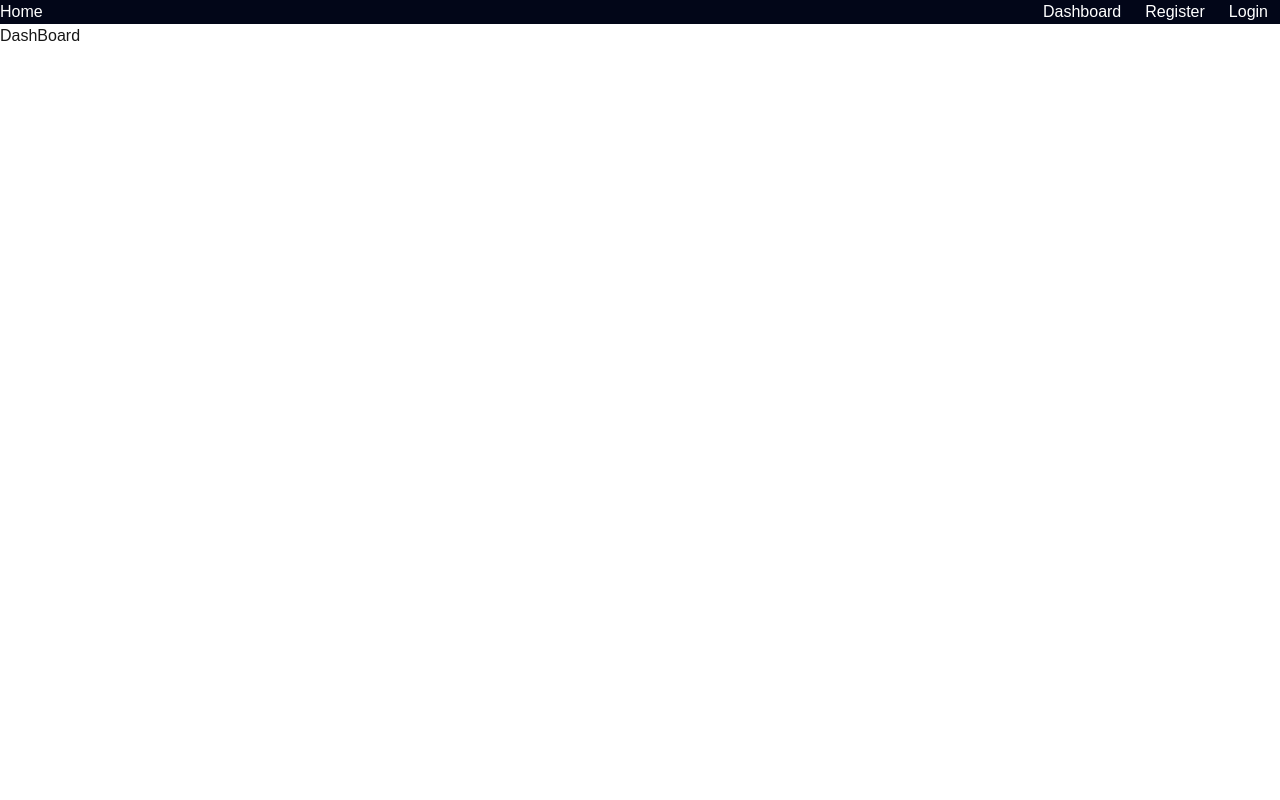
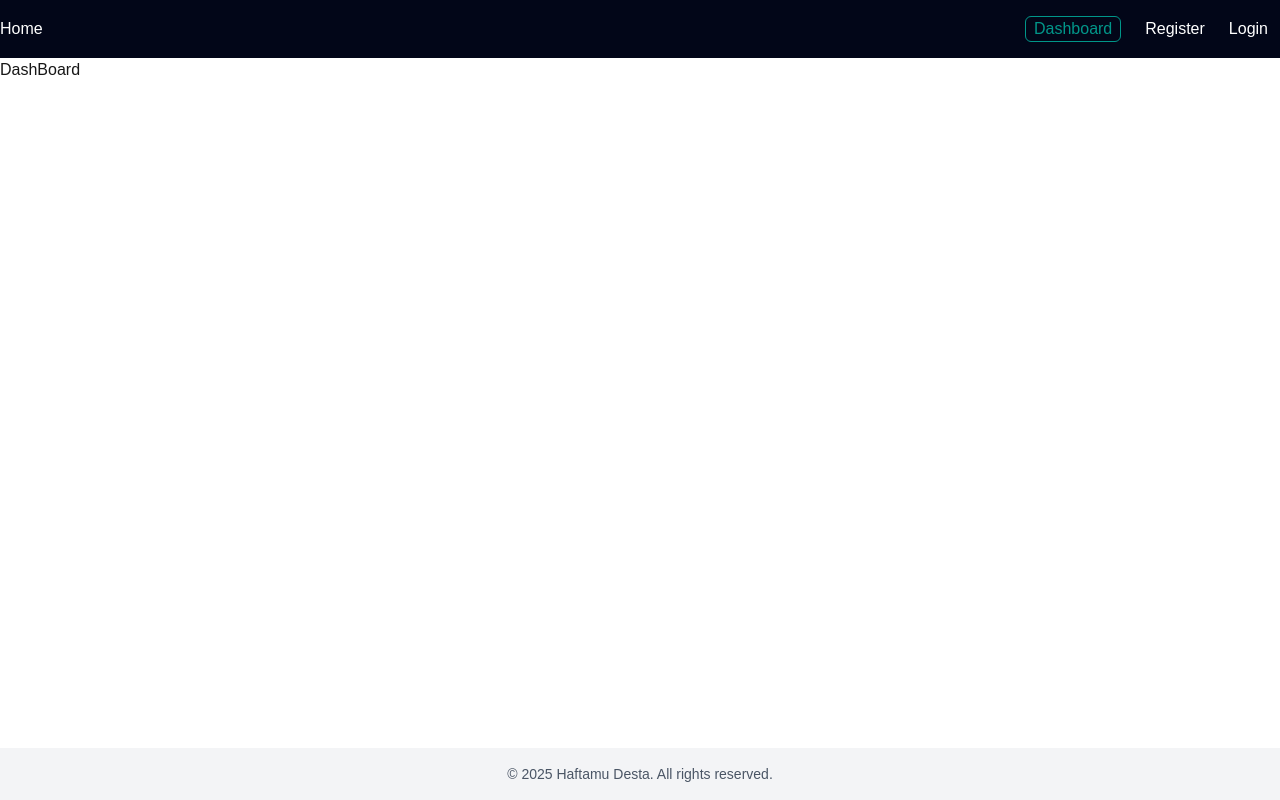
Before and after one commit to haftamudesta/next_blog_app, a Next.js app: page /dashboard in a window 1280 px wide. Built offline with nearby package versions, Linux system fonts and the light colour scheme.

Commit message:
Add footer

```diff
--- a/src/actions/auth.js
+++ b/src/actions/auth.js
@@ -1,4 +1,4 @@
-import "server-only"
+"use server"
 
 import bcrypt from "bcrypt"
 import { getCollection } from "@/lib/mongodb";
@@ -40,7 +40,6 @@ export async function register(state,formData){
         const results=await userCollection.insertOne({email,password:hashedPassword})
 
         await createSession(results.insertedId.toString())
-
         redirect("/dashboard")
 
 }
--- /dev/null
+++ b/src/app/components/Footer.jsx
@@ -0,0 +1,11 @@
+import React from 'react'
+import Link from 'next/link'
+const Footer = () => {
+  return (
+    <footer>
+       <p>&copy; {new Date().getFullYear()} <Link href={"https://vividrender-haftamud.onrender.com/"}>Haftamu Desta</Link>. All rights reserved.</p>
+    </footer>
+  )
+}
+
+export default Footer
--- a/src/app/components/NavBar.jsx
+++ b/src/app/components/NavBar.jsx
@@ -1,16 +1,19 @@
+"use client"
 import Link from 'next/link'
+import { usePathname } from 'next/navigation'
 import React from 'react'
 
 const NavBar = () => {
+  const pathName=usePathname()
   return (
-    <div className='flex justify-between items-center bg-slate-950 text-white '>
+    <div className='flex justify-between items-center bg-slate-950 text-white py-4'>
         <div>
-                <Link href="/">Home</Link>
+                <Link href="/" className={pathName==="/" ? "text-teal-600 font bold border-1 px-2 rounded-md":""}>Home</Link>
         </div>
         <div className='flex justify-between items-center gap-6 mr-3'>
-             <Link href="/dashboard">Dashboard</Link>
-             <Link href="/register">Register</Link>
-             <Link href="/login">Login</Link>
+             <Link href="/dashboard" className={pathName==="/dashboard" ? "text-teal-600 font bold border-1 px-2 rounded-md":""}>Dashboard</Link>
+             <Link href="/register" className={pathName==="/register" ? "text-teal-600 font bold border-1 px-2 rounded-md":""}>Register</Link>
+             <Link href="/login" className={pathName==="/login" ? "text-teal-600 font bold border-1 px-2 rounded-md":""}>Login</Link>
         </div>
     </div>
   )
--- a/src/app/layout.jsx
+++ b/src/app/layout.jsx
@@ -1,6 +1,8 @@
 import { Geist, Geist_Mono } from "next/font/google";
 import "./globals.css";
+import { Poppins } from 'next/font/google';
 import NavBar from "./components/NavBar";
+import Footer from "./components/Footer";
 
 const geistSans = Geist({
   variable: "--font-geist-sans",
@@ -17,18 +19,25 @@ export const metadata = {
   description: "Generated by create next app",
 };
 
+const poppins = Poppins({
+  weight: ['400', '700'],
+  subsets: ['latin'],
+  variable: '--font-poppins',
+});
+
 export default function RootLayout({ children }) {
   return (
     <html lang="en">
       <body
-        className={`${geistSans.variable} ${geistMono.variable} antialiased`}
+        className={`${geistSans.variable} ${geistMono.variable} antialiased flex flex-col min-h-screen`}
       >
         <div>
           <NavBar />
         </div>
-        <main>
+        <main className="flex-grow">
           {children}
         </main>
+        <div className="py-4 bg-gray-100 text-center text-sm text-gray-600"><Footer /></div>
       </body>
     </html>
   );
--- a/src/lib/sessions.js
+++ b/src/lib/sessions.js
@@ -1,4 +1,4 @@
-import "server-only"
+"use server"
 import { jwtVerify, SignJWT } from "jose";
 import { cookies } from "next/headers";
 
```
